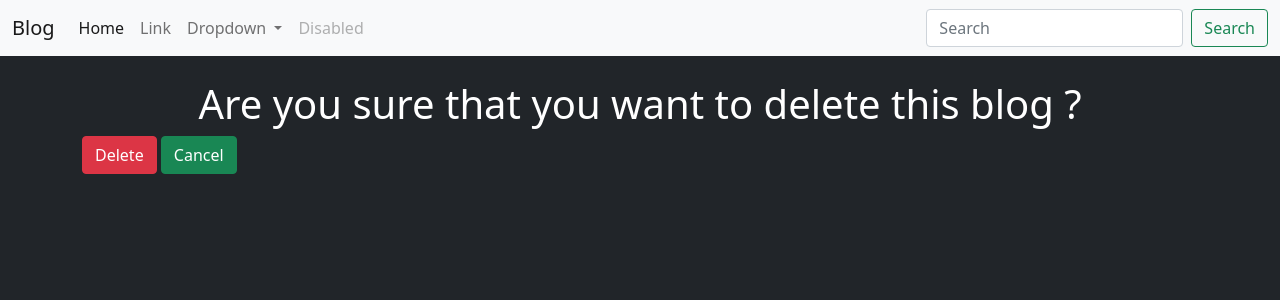
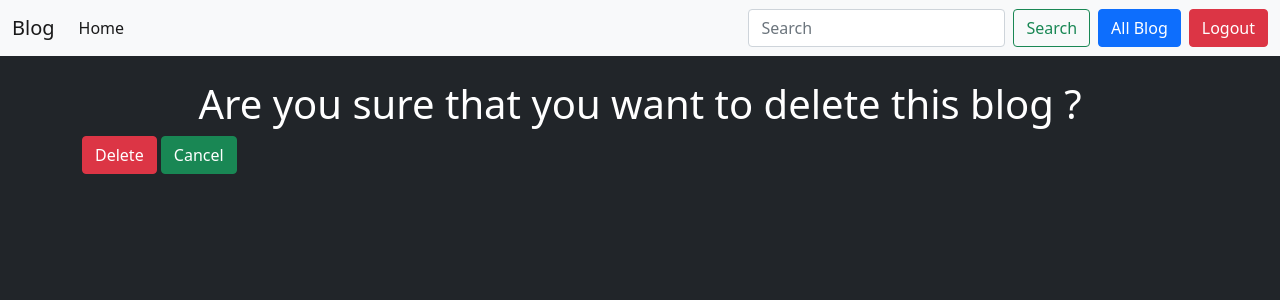
Before and after one commit to Akashmahto022/blog-app-with-django, a Django app: page /blog/7/blog-delete-confirmation in a window 1280 px wide. Shown: the top 300 px of the page. Run offline with Django 5.2, Linux system fonts and the light colour scheme; a user stored in the database is signed in; data comes from the database, SQL or seed files in the repository; both versions use the stored data as it was after the commit.

Commit message:
add some style to the navbar and add functionality to login, register and logout

```diff
--- a/blogapp/blogapp/settings.py
+++ b/blogapp/blogapp/settings.py
@@ -133,7 +133,7 @@ STATICFILES_DIRS = [os.path.join(BASE_DIR, 'static')]
 LOGIN_URL = '/accounts/login/'
 
 
-LOGIN_REDIRECT_URL = '/blog/'
+LOGIN_REDIRECT_URL = '/blog/all-blog/'
 
 
-LOGOUT_REDIRECT_URL = '/blog/'
+LOGOUT_REDIRECT_URL = '/blog/all-blog/'
--- a/blogapp/templates/layout.html
+++ b/blogapp/templates/layout.html
@@ -16,37 +16,33 @@
   <body class='bg-dark'>
     <nav class="navbar navbar-expand-lg navbar-light bg-light">
         <div class="container-fluid">
-          <a class="navbar-brand" href="#">Blog</a>
+          <a class="navbar-brand" href="{% url 'blog_list' %}">Blog</a>
           <button class="navbar-toggler" type="button" data-bs-toggle="collapse" data-bs-target="#navbarSupportedContent" aria-controls="navbarSupportedContent" aria-expanded="false" aria-label="Toggle navigation">
             <span class="navbar-toggler-icon"></span>
           </button>
           <div class="collapse navbar-collapse" id="navbarSupportedContent">
             <ul class="navbar-nav me-auto mb-2 mb-lg-0">
               <li class="nav-item">
-                <a class="nav-link active" aria-current="page" href="#">Home</a>
-              </li>
-              <li class="nav-item">
-                <a class="nav-link" href="#">Link</a>
-              </li>
-              <li class="nav-item dropdown">
-                <a class="nav-link dropdown-toggle" href="#" id="navbarDropdown" role="button" data-bs-toggle="dropdown" aria-expanded="false">
-                  Dropdown
-                </a>
-                <ul class="dropdown-menu" aria-labelledby="navbarDropdown">
-                  <li><a class="dropdown-item" href="#">Action</a></li>
-                  <li><a class="dropdown-item" href="#">Another action</a></li>
-                  <li><hr class="dropdown-divider"></li>
-                  <li><a class="dropdown-item" href="#">Something else here</a></li>
-                </ul>
-              </li>
-              <li class="nav-item">
-                <a class="nav-link disabled" href="#" tabindex="-1" aria-disabled="true">Disabled</a>
+                <a class="nav-link active" aria-current="page" href="{% url 'blog_list' %}">Home</a>
               </li>
             </ul>
             <form class="d-flex">
               <input class="form-control me-2" type="search" placeholder="Search" aria-label="Search">
               <button class="btn btn-outline-success" type="submit">Search</button>
             </form>
+            <a href="{% url 'blog_list' %}" class="btn btn-primary mx-2">All Blog</a>
+
+            {% if user.is_authenticated %}
+            <form method="post" action="{% url 'logout' %}">
+              {% csrf_token %}
+              <button class="btn btn-danger" type="submit">Logout</button>
+            </form>
+            {% else %}
+            <a href="{% url 'register' %}" class="btn btn-primary mx-2">Register</a>
+            <a href="{% url 'login' %}" class="btn btn-success mx-2">Login</a>
+
+            {% endif %}
+
           </div>
         </div>
       </nav>
```
Also changed, not shown: blogapp/db.sqlite3.
